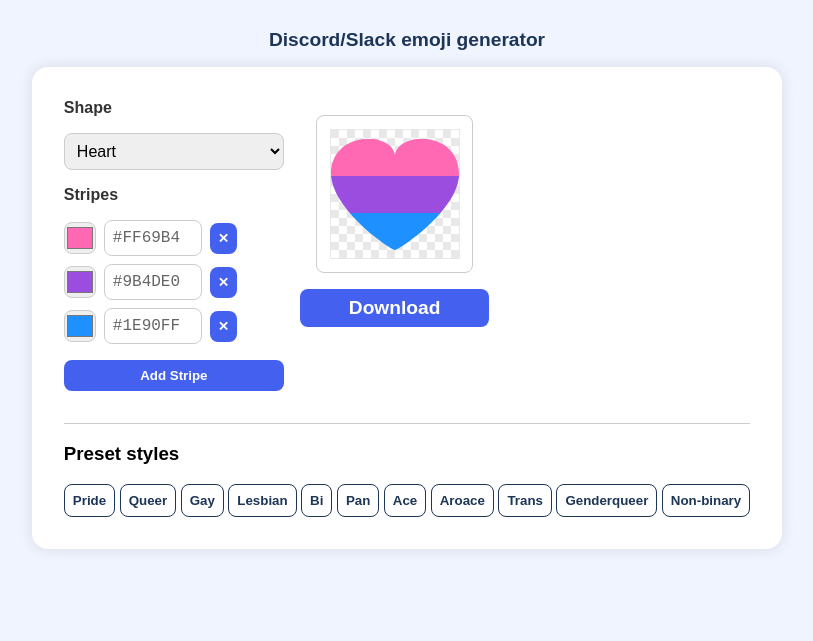
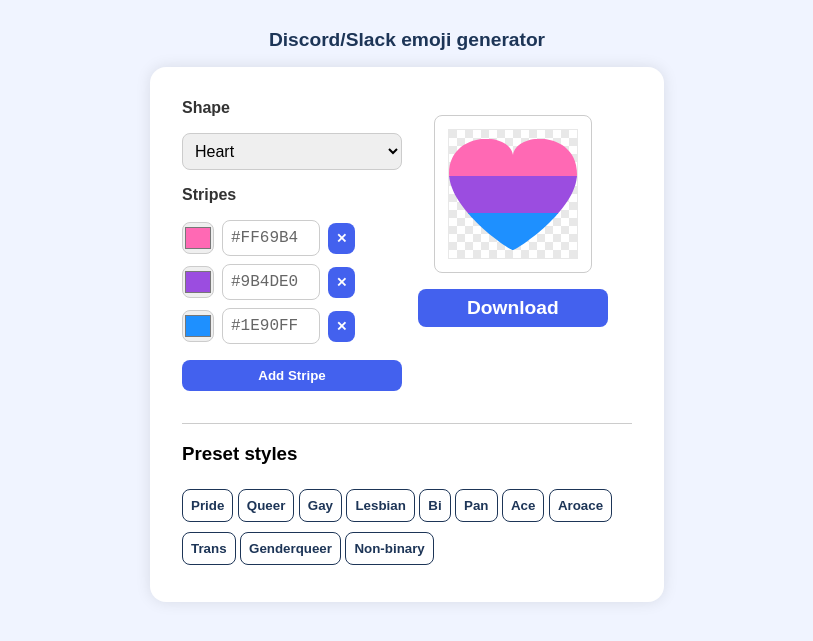
Before and after one commit to aimeerivers/queermoji, a plain HTML site: page index.html in a window 1280 px wide. Shown: the part 101-742 px from the top of the page, without its empty margins (233-1046 px from the left). Drawn offline with Linux system fonts and the light colour scheme.

Commit message:
feat: Improve the look slightly

```diff
--- a/css/style.css
+++ b/css/style.css
@@ -24,6 +24,7 @@ h2 {
   border-radius: 1rem;
   padding: 2rem;
   box-shadow: 0 0 15px rgba(0, 0, 0, 0.1);
+  max-width: 450px;
 }
 
 .row {
@@ -121,6 +122,7 @@ button#downloadBtn {
   background-color: #FFF;
   color: #1d3557;
   border: 1px solid #1d3557;
+  margin: 5px 0;
 }
 
 #presets button:hover {
```
